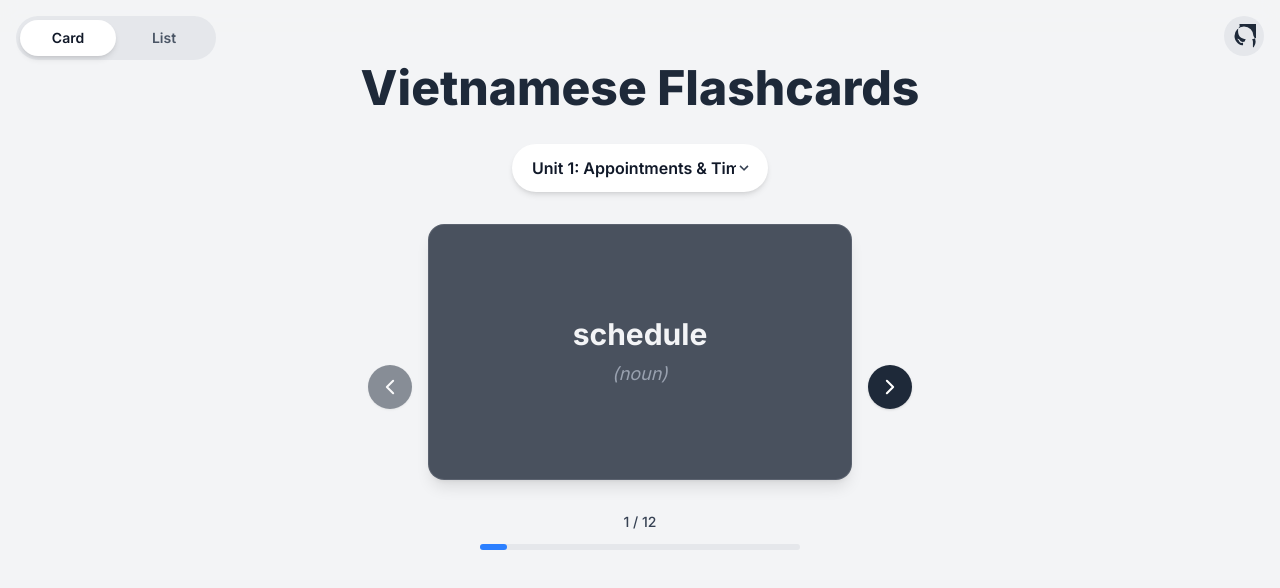
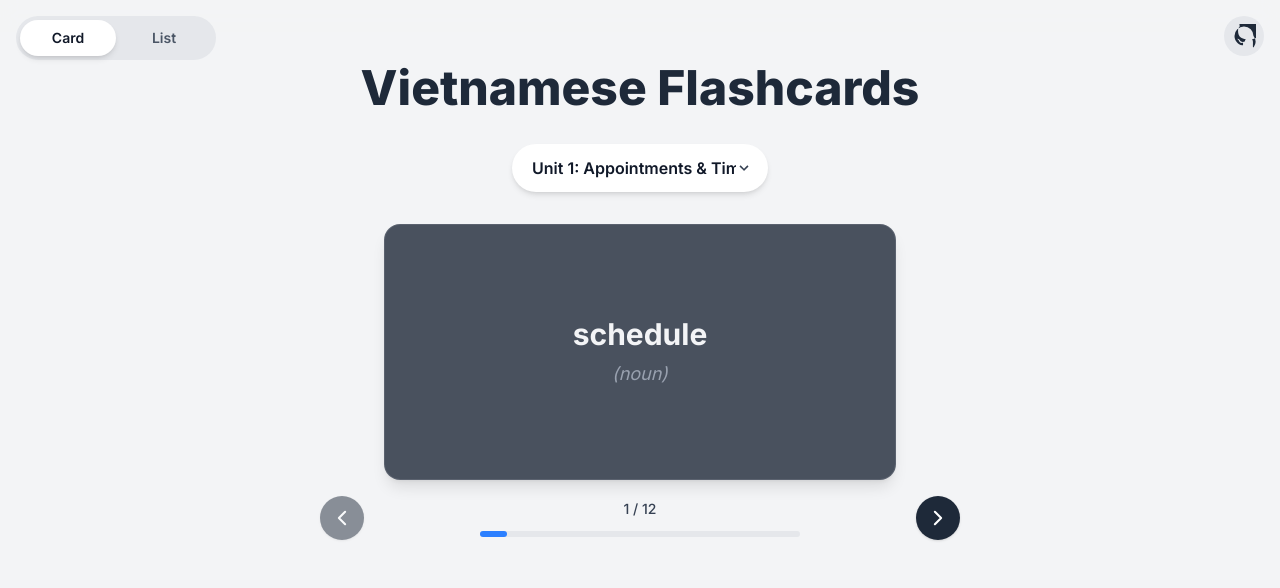
Before and after one commit to ttanlocc/flashcard-app, a Next.js app: page / in a window 1280 px wide. Shown: the top 588 px of the page. Built offline with nearby package versions, Linux system fonts and the light colour scheme.

Commit message:
refactor(viewer): reposition controls and resize component

```diff
--- a/src/components/FlashcardViewer.tsx
+++ b/src/components/FlashcardViewer.tsx
@@ -55,20 +55,9 @@ export const FlashcardViewer = ({ flashcards }: { flashcards: Flashcard[] }) =>
   };
 
   return (
-    <div className="flex w-full max-w-xl items-center justify-center gap-2 px-4 sm:gap-4">
-       <button
-        onClick={goToPreviousPage}
-        disabled={currentPage === 0}
-        className="rounded-full bg-gray-800 p-3 text-white shadow-sm transition hover:bg-gray-700 disabled:cursor-not-allowed disabled:opacity-50 dark:bg-gray-200 dark:text-gray-900 dark:hover:bg-gray-300"
-        aria-label="Previous Card"
-      >
-        <svg xmlns="http://www.w3.org/2000/svg" fill="none" viewBox="0 0 24 24" strokeWidth={2.5} stroke="currentColor" className="h-5 w-5">
-          <path strokeLinecap="round" strokeLinejoin="round" d="M15.75 19.5L8.25 12l7.5-7.5" />
-        </svg>
-      </button>
-
+    <div className="flex w-full max-w-2xl flex-col items-center gap-4 px-4">
       <div className="flex w-full max-w-md flex-col items-center sm:max-w-lg">
-        <div className="w-full min-h-[16rem] flex items-center justify-center">
+        <div className="flex min-h-[16rem] w-full items-center justify-center">
           {currentCard && (
             <FlipCard
               key={currentCard['Từ vựng']}
@@ -78,16 +67,36 @@ export const FlashcardViewer = ({ flashcards }: { flashcards: Flashcard[] }) =>
             />
           )}
         </div>
-        <div className="mt-8 flex w-full flex-col items-center justify-between gap-3">
+      </div>
+
+      <div className="flex w-full items-center justify-between gap-4">
+        <button
+          onClick={goToPreviousPage}
+          disabled={currentPage === 0}
+          className="rounded-full bg-gray-800 p-3 text-white shadow-sm transition hover:bg-gray-700 disabled:cursor-not-allowed disabled:opacity-50 dark:bg-gray-200 dark:text-gray-900 dark:hover:bg-gray-300"
+          aria-label="Previous Card"
+        >
+          <svg
+            xmlns="http://www.w3.org/2000/svg"
+            fill="none"
+            viewBox="0 0 24 24"
+            strokeWidth={2.5}
+            stroke="currentColor"
+            className="h-5 w-5"
+          >
+            <path strokeLinecap="round" strokeLinejoin="round" d="M15.75 19.5L8.25 12l7.5-7.5" />
+          </svg>
+        </button>
+
+        <div className="flex w-full flex-col items-center justify-between gap-3">
           <span className="text-sm font-medium text-gray-700 dark:text-gray-300">
             {currentPage + 1} / {totalPages}
           </span>
-          <div className="w-full max-w-xs h-1.5 rounded-full bg-gray-200 dark:bg-gray-700">
+          <div className="h-1.5 w-full max-w-xs rounded-full bg-gray-200 dark:bg-gray-700">
             <div
               className="h-1.5 rounded-full bg-blue-500 transition-all duration-300 ease-out"
               style={{ width: `${progressPercentage}%` }}
             ></div>
-          </div>
           </div>
         </div>
 
@@ -97,10 +106,18 @@ export const FlashcardViewer = ({ flashcards }: { flashcards: Flashcard[] }) =>
           className="rounded-full bg-gray-800 p-3 text-white shadow-sm transition hover:bg-gray-700 disabled:cursor-not-allowed disabled:opacity-50 dark:bg-gray-200 dark:text-gray-900 dark:hover:bg-gray-300"
           aria-label="Next Card"
         >
-        <svg xmlns="http://www.w3.org/2000/svg" fill="none" viewBox="0 0 24 24" strokeWidth={2.5} stroke="currentColor" className="h-5 w-5">
+          <svg
+            xmlns="http://www.w3.org/2000/svg"
+            fill="none"
+            viewBox="0 0 24 24"
+            strokeWidth={2.5}
+            stroke="currentColor"
+            className="h-5 w-5"
+          >
             <path strokeLinecap="round" strokeLinejoin="round" d="M8.25 4.5l7.5 7.5-7.5 7.5" />
           </svg>
         </button>
       </div>
+    </div>
   );
 };
```
Lines whose indentation alone changed are shown as unchanged.
